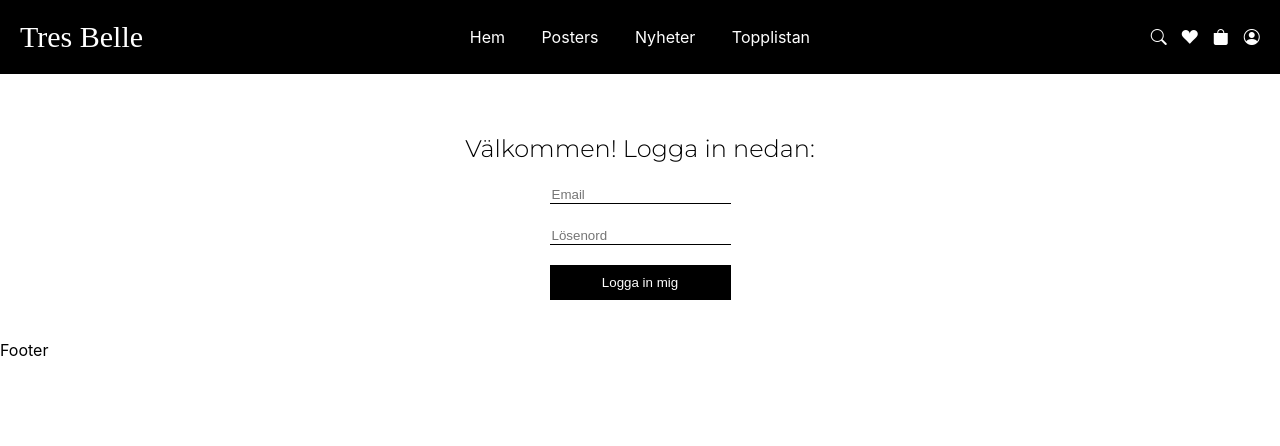
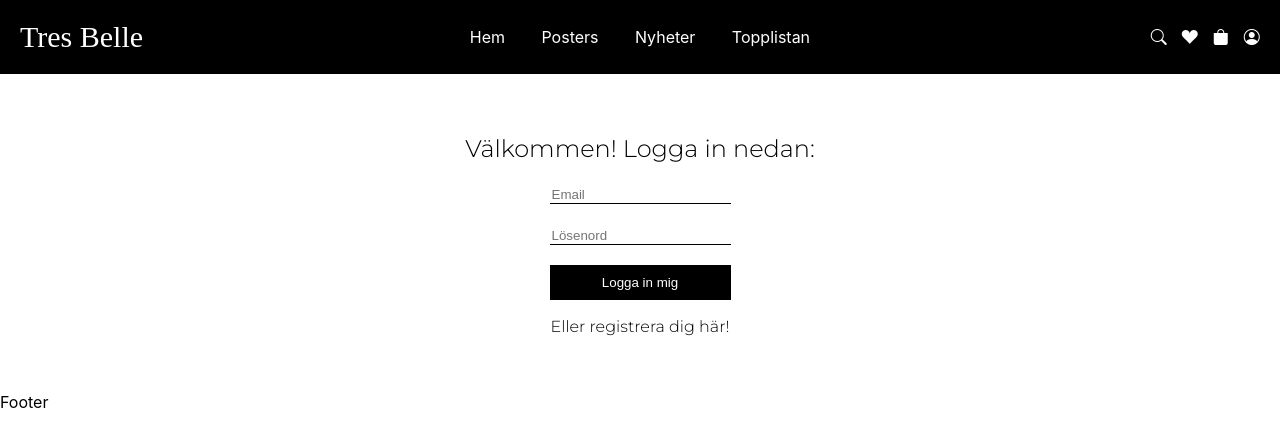
Before and after one commit to bellen01/tresbelle_fe, a React (Create React App) app: page /login in a window 1280 px wide. Shown: the top 446 px of the page. Built offline with nearby package versions, Linux system fonts and the light colour scheme; the HTML template or start-up script is replaced by a standard one; a web font is replaced by a local one.

Commit message:
Added link to register

```diff
--- a/src/components/Login.js
+++ b/src/components/Login.js
@@ -1,6 +1,7 @@
 import React from 'react'
 import { useState } from 'react'
 import styles from '../styles/Login.module.css';
+import { Link } from 'react-router-dom';
 
 function Login() {
     const [loginEmail, setLoginEmail] = useState('');
@@ -42,6 +43,7 @@ function Login() {
                 </div>
                 <button type="submit" className={styles.submitButton}>Logga in mig</button>
             </form>
+            <p className={styles.registerLink}><Link to="/register">Eller registrera dig här!</Link></p>
         </div>
     )
 }
--- a/src/styles/Login.module.css
+++ b/src/styles/Login.module.css
@@ -41,3 +41,13 @@ input:focus {
     /* font-family: montserrat; */
     /* border-radius: 10px; */
 }
+
+.registerLink a {
+    color: black;
+    font-family: montserrat;
+    text-decoration: none;
+}
+
+.registerLink a:hover {
+    text-decoration: underline;
+}
```
